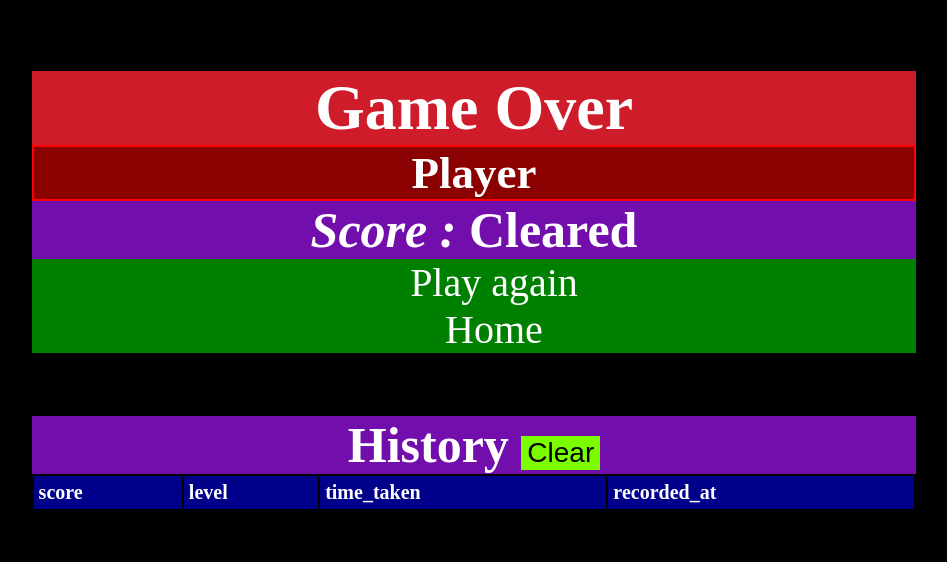
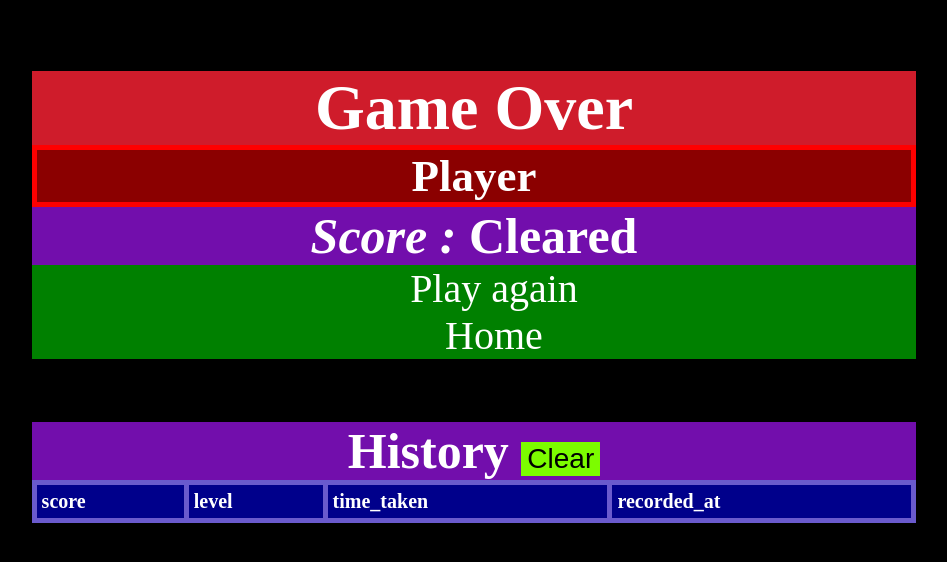
Before and after one commit to Sushnata1/Square-tap-2, a React (Vite) app: page /game-over in a window 1280 px wide. Shown: the top 562 px of the page, without its empty margins (166-1113 px from the left). Built offline with nearby package versions, Linux system fonts and the light colour scheme.

Commit message:
minor stylistic changes

```diff
--- a/src/index.css
+++ b/src/index.css
@@ -54,7 +54,7 @@ h3 {
   overflow: auto;
   background-color: darkred;
   border-style: solid;
-  border-width: 2px;
+  border-width: 5px;
   border-color: red;
 }
 
@@ -67,7 +67,7 @@ h3:hover {
   background-color: darkred;
   color:white;
   border-style: solid;
-  border-width: 2px;
+  border-width: 5px;
   border-color: red;
 }
 
@@ -154,8 +154,9 @@ table {
 }
 
 th,td {
-  border: 2px solid black;
+  border: 2px solid slateblue;
   text-align: left;
+  border-width: 5px;
   padding: 5px;
 }
 
```
